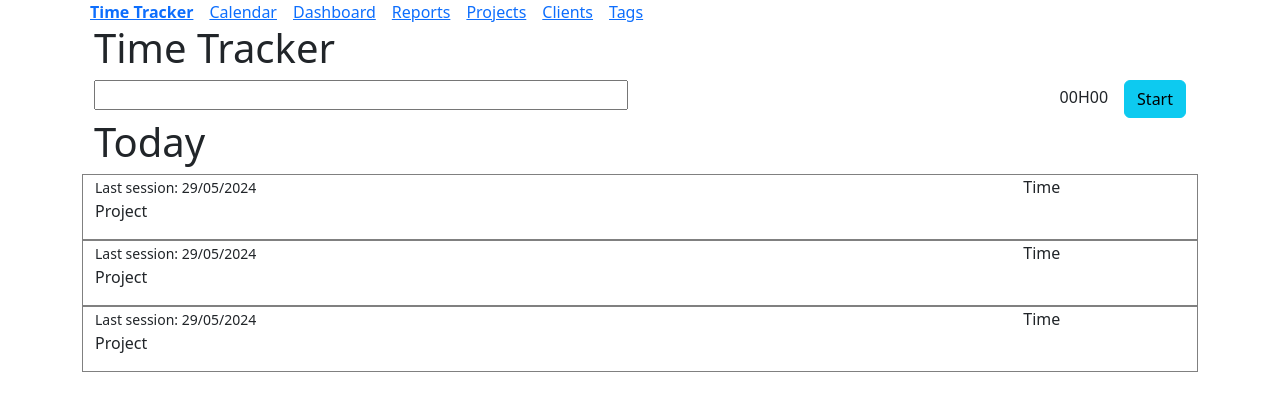
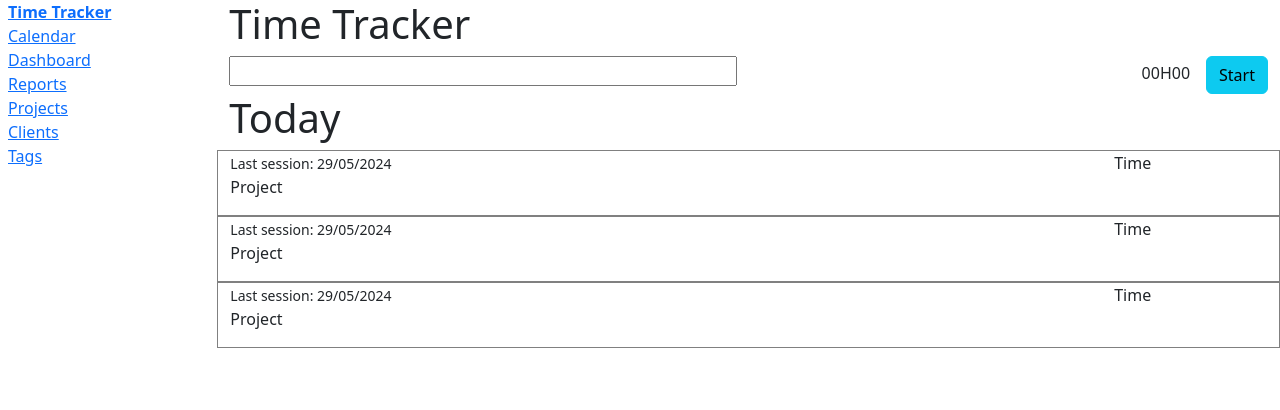
Before and after one commit to ifredamg/time-tracker, a React (Create React App) app: page / in a window 1280 px wide. Shown: the top 410 px of the page. Built offline with nearby package versions, Linux system fonts and the light colour scheme.

Commit message:
Install React Bootstrap. Working on SideBar component.

```diff
--- a/package.json
+++ b/package.json
@@ -9,6 +9,7 @@
     "bootstrap": "^5.3.3",
     "classnames": "^2.5.1",
     "react": "^18.3.1",
+    "react-bootstrap": "^2.10.2",
     "react-dom": "^18.3.1",
     "react-scripts": "5.0.1",
     "web-vitals": "^2.1.4"
--- a/src/App.js
+++ b/src/App.js
@@ -8,13 +8,17 @@ import ReportsPage from './pages/ReportsPage';
 import ProjectsPage from './pages/ProjectsPage';
 import ClientsPage from './pages/ClientsPage';
 import TagsPage from './pages/TagsPage';
+import { Row, Col } from "react-bootstrap";
 
 function App() {
   return (
-    <div className="container">
+    <div className="container-fuild">
+      <Row>
+        <Col xs={2}>
           <SideBar />
+        </Col>
 
-      <div className="col-span-5">
+        <Col xs={10}>
           <Route path="/">
             <TimeTrackerPage />
           </Route>
@@ -36,7 +40,8 @@ function App() {
           <Route path="/tags">
             <TagsPage />
           </Route>
-      </div>
+        </Col>
+      </Row>
     </div>
   );
 }
--- a/src/components/SideBar.js
+++ b/src/components/SideBar.js
@@ -12,11 +12,15 @@ function Sidebar() {
     ];
 
     const renderedLinks = links.map((link) => {
-        return <Link key={link.label} to={link.path} className="ps-2 pe-2" activeClassName="fw-bold">{link.label}</Link>;
+        return (
+            <div>
+                <Link key={link.label} to={link.path} className="ps-2 pe-2" activeClassName="fw-bold">{link.label}</Link>
+            </div>
+        );
     })
 
     return (
-        <div className="sticky top-0 flex flex-col items-start">
+        <div className="sticky-top top-0 flex flex-col items-start">
             {renderedLinks}
         </div>
     );
```
Also changed, not shown: 1 other file (tests, documents, lock files or other folders). Lines whose indentation alone changed are shown as unchanged.
